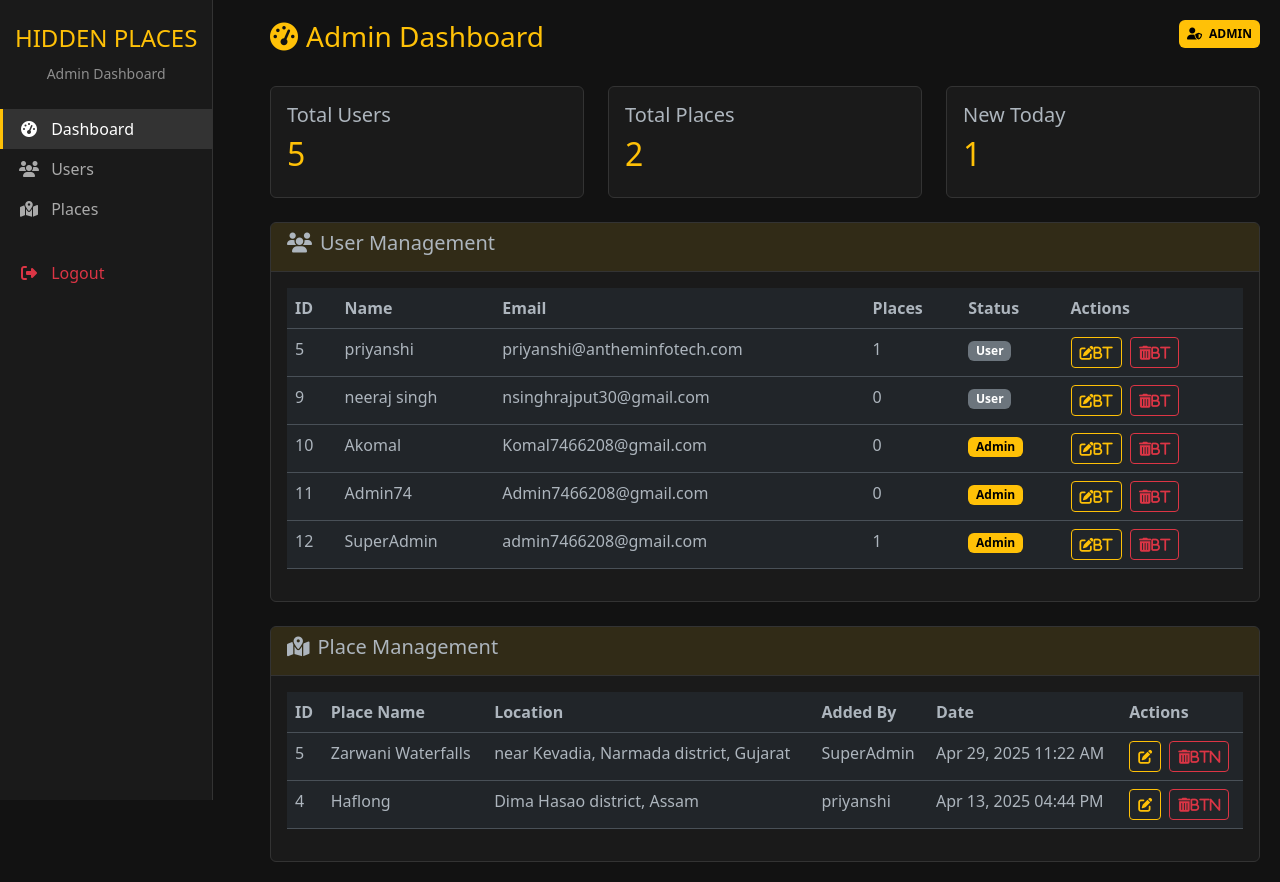
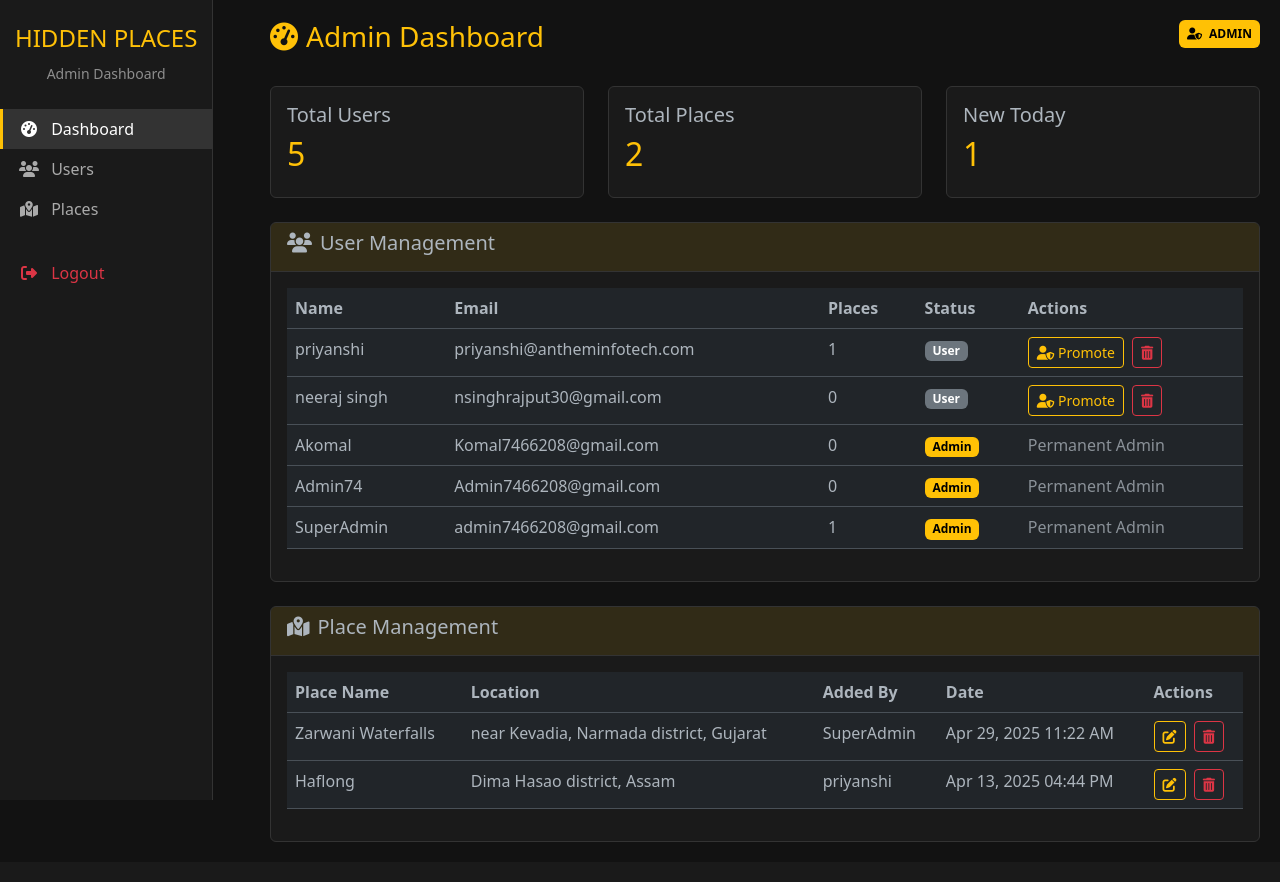
Before and after one commit to KOMAL7466/Hidden-Gems, a Flask app: page /admin/dashboard in a window 1280 px wide. After the commit the page ends 842 px from the top, so only its background shows below. Run offline with Flask 3, Linux system fonts and the light colour scheme; the visitor is signed in with stand-in values (Sample User, id 1); some libraries are stand-ins or nearby versions.

Commit message:
'adminchanges'

```diff
--- a/app.py
+++ b/app.py
@@ -2,6 +2,7 @@ from flask import Flask, render_template, request, redirect, url_for, session, f
 from flask_sqlalchemy import SQLAlchemy
 from flask_migrate import Migrate
 from flask_wtf.csrf import CSRFProtect, CSRFError
+from flask_wtf.csrf import generate_csrf
 import os
 from werkzeug.utils import secure_filename
 from werkzeug.security import generate_password_hash, check_password_hash
@@ -35,6 +36,7 @@ class User(db.Model):
     first_name = db.Column(db.String(50), nullable=False)
     password = db.Column(db.String(200), nullable=False)
     is_admin = db.Column(db.Boolean, default=False)
+    is_permanent_admin = db.Column(db.Boolean, default=False)
     places = db.relationship('Place', backref='author', lazy=True)
 
 class Place(db.Model):
@@ -69,30 +71,56 @@ def handle_csrf_error(e):
     return redirect(request.referrer or url_for('home'))
 
 # Admin Routes
+# @app.route('/create_admin')
+# def create_admin():
+#     from werkzeug.security import generate_password_hash
+#     admin = User(
+#         email="admin7466208@gmail.com",
+#         first_name="SuperAdmin",
+#         password=generate_password_hash("Admin$7466"),
+#         is_admin=True,
+#         is_permanent_admin=True
+#     )
+#     db.session.add(admin)
+#     db.session.commit()
+#     return "Admin created! Remove this route after use."
 @app.route('/admin/login', methods=['GET', 'POST'])
 def admin_login():
     if session.get('is_admin'):
         return redirect(url_for('admin_dashboard'))
 
     if request.method == 'POST':
-        email = request.form.get('email', '').strip().lower()
-        password = request.form.get('password', '')
+        try:
+            if not request.form.get('csrf_token'):
+                flash("Invalid form submission", "danger")
+                return redirect(url_for('admin_login'))
 
-        user = User.query.filter_by(email=email, is_admin=True).first()
+            email = request.form.get('email', '').strip().lower()
+            password = request.form.get('password', '')
 
-        if user and check_password_hash(user.password, password):
-            session['logged_in'] = True
-            session['user_id'] = user.id
-            session['email'] = user.email
-            session['username'] = user.first_name
-            session['is_admin'] = True
-            flash("Admin login successful!", "success")
-            return redirect(url_for('admin_dashboard'))
+            if not email or not password:
+                flash("Email and password are required", "danger")
+                return redirect(url_for('admin_login'))
 
-        flash("Invalid admin credentials", "danger")
+            user = User.query.filter_by(email=email, is_admin=True).first()
+
+            if user and check_password_hash(user.password, password):
+                session['logged_in'] = True
+                session['user_id'] = user.id
+                session['email'] = user.email
+                session['username'] = user.first_name
+                session['is_admin'] = True
+                flash("Admin login successful!", "success")
+                return redirect(url_for('admin_dashboard'))
+
+            flash("Invalid admin credentials", "danger")
+
+        except Exception as e:
+            app.logger.error(f"Login error: {str(e)}")
+            flash("An error occurred during login", "danger")
+
 
     return render_template("admin_login.html")
-
 @app.route('/admin/dashboard')
 def admin_dashboard():
     if not session.get('is_admin'):
@@ -129,6 +157,29 @@ def toggle_user(user_id):
     action = "promoted to admin" if user.is_admin else "demoted from admin"
     flash(f"User {user.email} has been {action}", "success")
     return redirect(url_for('admin_dashboard'))
+@app.route('/admin/delete_user/<int:user_id>', methods=['POST'])
+def delete_user(user_id):
+    if not session.get('is_admin'):
+        flash("Admin access required", "danger")
+        return redirect(url_for('login'))
+
+    user = User.query.get_or_404(user_id)
+
+    if user.is_permanent_admin:
+        flash("Cannot delete permanent admin", "danger")
+        return redirect(url_for('admin_dashboard'))
+
+    try:
+        # Delete user's places first
+        Place.query.filter_by(user_id=user.id).delete()
+        db.session.delete(user)
+        db.session.commit()
+        flash("User deleted successfully", "success")
+    except Exception as e:
+        db.session.rollback()
+        flash(f"Error deleting user: {str(e)}", "danger")
+
+    return redirect(url_for('admin_dashboard'))
 
 @app.before_request
 def check_admin_access():
@@ -136,6 +187,7 @@ def check_admin_access():
         if not session.get('is_admin'):
             flash("Admin access required", "danger")
             return redirect(url_for('login'))
+
 
 # Regular Routes
 @app.route('/')
--- a/templates/admin_dashboard.html
+++ b/templates/admin_dashboard.html
@@ -12,7 +12,7 @@
         :root {
             --dark-bg: #1a1a1a;
             --darker-bg: #121212;
-            --yellow-accent: #ffc107;
+            --yellow-accent: hsl(45, 100%, 51%);
         }
         body {
             background: var(--darker-bg);
@@ -59,6 +59,9 @@
         .main-content {
             margin-left: 250px;
             padding: 20px;
+        }
+        .action-buttons {
+            white-space: nowrap;
         }
     </style>
 </head>
@@ -136,7 +139,7 @@
 
         <!-- Users Table -->
         <div class="card mb-4" id="users">
-            <div class="card-header">
+            <div class="card-header d-flex justify-content-between align-items-center">
                 <h5><i class="fas fa-users me-2"></i>User Management</h5>
             </div>
             <div class="card-body">
@@ -144,7 +147,7 @@
                     <table class="table table-hover">
                         <thead>
                             <tr>
-                                <th>ID</th>
+                                <!-- <th>ID</th> -->
                                 <th>Name</th>
                                 <th>Email</th>
                                 <th>Places</th>
@@ -155,7 +158,7 @@
                         <tbody>
                             {% for user in users %}
                             <tr>
-                                <td>{{ user.id }}</td>
+                                <!-- <td>{{ user.id }}</td> -->
                                 <td>{{ user.first_name }}</td>
                                 <td>{{ user.email }}</td>
                                 <td>{{ user.places|length }}</td>
@@ -166,13 +169,24 @@
                                         <span class="badge bg-secondary">User</span>
                                     {% endif %}
                                 </td>
-                                <td>
-                                    <button class="btn btn-sm btn-outline-warning">
-                                        <i class="fas fa-edit">bt</i>
-                                    </button>
-                                    <button class="btn btn-sm btn-outline-danger ms-1">
-                                        <i class="fas fa-trash-alt">bt</i>
-                                    </button>
+                                <td class="action-buttons">
+                                    {% if not user.is_permanent_admin %}
+                                    <form action="{{ url_for('toggle_user', user_id=user.id) }}" method="POST" class="d-inline">
+                                        <input type="hidden" name="csrf_token" value="{{ csrf_token() }}">
+                                        <button type="submit" class="btn btn-sm btn-outline-warning">
+                                            <i class="fas fa-user-shield"></i> {{ 'Demote' if user.is_admin else 'Promote' }}
+                                        </button>
+                                    </form>
+                                    <form action="{{ url_for('delete_user', user_id=user.id) }}" method="POST" class="d-inline ms-1">
+                                        <input type="hidden" name="csrf_token" value="{{ csrf_token() }}">
+                                        <button type="submit" class="btn btn-sm btn-outline-danger"
+                                                onclick="return confirm('Are you sure you want to delete this user?')">
+                                            <i class="fas fa-trash-alt"></i>
+                                        </button>
+                                    </form>
+                                    {% else %}
+                                    <span class="text-muted">Permanent Admin</span>
+                                    {% endif %}
                                 </td>
                             </tr>
                             {% endfor %}
@@ -184,7 +198,7 @@
 
         <!-- Places Table -->
         <div class="card" id="places">
-            <div class="card-header">
+            <div class="card-header d-flex justify-content-between align-items-center">
                 <h5><i class="fas fa-map-marked-alt me-2"></i>Place Management</h5>
             </div>
             <div class="card-body">
@@ -192,7 +206,7 @@
                     <table class="table table-hover">
                         <thead>
                             <tr>
-                                <th>ID</th>
+                                <!-- <th>ID</th> -->
                                 <th>Place Name</th>
                                 <th>Location</th>
                                 <th>Added By</th>
@@ -203,20 +217,22 @@
                         <tbody>
                             {% for place in places %}
                             <tr>
-                                <td>{{ place.id }}</td>
+                                <!-- <td>{{ place.id }}</td> -->
                                 <td>{{ place.name }}</td>
                                 <td>{{ place.location }}</td>
                                 <td>{{ place.author.first_name }}</td>
                                 <td>{{ place.timestamp|datetimeformat }}</td>
-                                <td>
+                                <td class="action-buttons">
                                     <a href="{{ url_for('edit_place', place_id=place.id) }}"
                                        class="btn btn-sm btn-outline-warning">
                                         <i class="fas fa-edit"></i>
                                     </a>
                                     <form action="{{ url_for('delete_place', place_id=place.id) }}"
-                                          method="POST" style="display:inline;">
-                                        <button type="submit" class="btn btn-sm btn-outline-danger ms-1">
-                                            <i class="fas fa-trash-alt">btn</i>
+                                          method="POST" class="d-inline ms-1">
+                                        <input type="hidden" name="csrf_token" value="{{ csrf_token() }}">
+                                        <button type="submit" class="btn btn-sm btn-outline-danger"
+                                                onclick="return confirm('Are you sure you want to delete this place?')">
+                                            <i class="fas fa-trash-alt"></i>
                                         </button>
                                     </form>
                                 </td>
@@ -233,11 +249,13 @@
     <script src="https://cdn.jsdelivr.net/npm/bootstrap@5.3.0/dist/js/bootstrap.bundle.min.js"></script>
     <!-- Custom JS -->
     <script>
-        // Simple confirmation for delete actions
-        document.querySelectorAll('.btn-outline-danger').forEach(btn => {
-            btn.addEventListener('click', (e) => {
-                if (!confirm('Are you sure you want to delete this item?')) {
-                    e.preventDefault();
+        // Enhanced confirmation dialogs
+        document.querySelectorAll('form').forEach(form => {
+            form.addEventListener('submit', (e) => {
+                if (form.querySelector('button[type="submit"]').classList.contains('btn-outline-danger')) {
+                    if (!confirm('This action cannot be undone. Are you sure?')) {
+                        e.preventDefault();
+                    }
                 }
             });
         });
```
Also changed, not shown: migrations/versions/2765775413f0_add_admin_flags_to_user.py (added, +32 -0 lines), templates/admin_login.html (+19 -7 lines), templates/home.html (+48 -0 lines), instance/hidden_gems.db, static/images/join journey.jpg (added), static/uploads/men-waiting-bite.jpg (deleted), static/uploads/ss1.png (deleted), static/uploads/vertical-shot-dog-with-red-leash-standing-near-people-deserted-cliffs-background.jpg (added), 2 other files.
